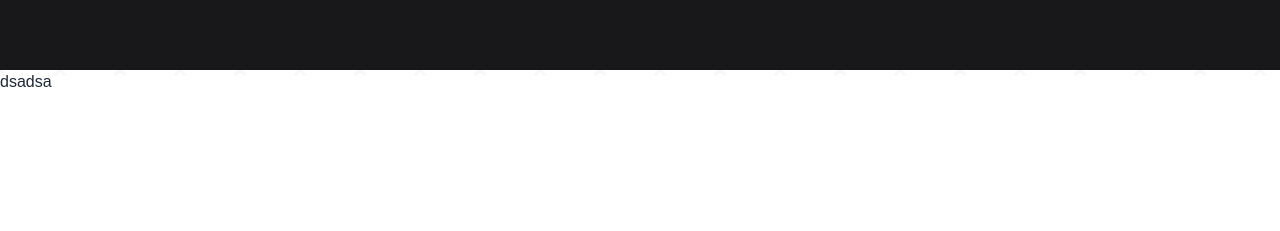
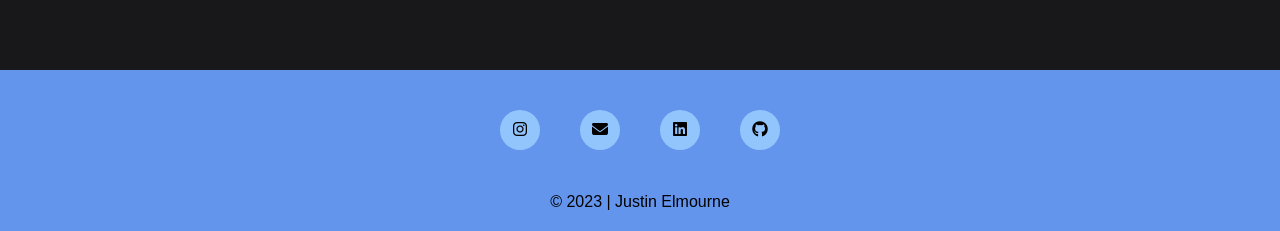
Before and after one commit to jelmourne/jelmourne, a React (Vite) app: page / in a window 1280 px wide. Shown: the part 4550-4781 px from the top of the page. Before the commit the page ends 4644 px from the top, so only its background shows below. Built offline with nearby package versions, Linux system fonts and the light colour scheme.

Commit message:
Footer section

```diff
--- a/src/components/ProjectCard.tsx
+++ b/src/components/ProjectCard.tsx
@@ -1,9 +1,14 @@
 import React from "react";
 import ProjectButton from "./ProjectButton";
 
-function ProjectCard(props: { title: string; tech: string[] }) {
+function ProjectCard(props: { title: string; tech: string[]; link: string }) {
   return (
-    <div className="flex flex-col rounded-xl gap-10 justify-center p-10 cursor-pointer w-1/4 aspect-video hover:shadow-[0px_7px_29px_0px_rgba(103,2,61,0.3)] hover:bg-[#9A54B317] transition-all">
+    <div
+      className="flex flex-col rounded-xl gap-10 justify-center p-10 cursor-pointer w-1/4 aspect-video hover:shadow-[0px_7px_29px_0px_rgba(103,2,61,0.3)] hover:bg-[#9A54B317] transition-all"
+      onClick={() => {
+        window.open(props.link);
+      }}
+    >
       <h1 className="text-3xl text-center font-bold">{props.title}</h1>
       <p className="text-gray-500 text-xl">
         Lorem ipsum dolor sit amet, consectetur adipiscing elit, sed do eiusmod
--- /dev/null
+++ b/src/components/SocialButton.tsx
@@ -0,0 +1,16 @@
+import "../index.css";
+
+function SocialButton(props: { link: string; icon: React.ReactNode }) {
+  return (
+    <li
+      className="bg-blue-300 w-10 aspect-square rounded-full flex justify-center items-center hover:cursor-pointer hover:scale-110 transition-all"
+      onClick={() => {
+        window.open(props.link);
+      }}
+    >
+      <a>{props.icon}</a>
+    </li>
+  );
+}
+
+export default SocialButton;
--- a/src/layout/Contact.tsx
+++ b/src/layout/Contact.tsx
@@ -5,7 +5,7 @@ function Contact() {
     <div className="bg-zinc-900 h-screen mt-20 rounded-t-3xl ">
       <div className="flex flex-row justify-center p-10">
         <h1 className="text-white text-3xl">
-          <i className="fa-solid fa-envelope"></i> Contact
+          <i className="fa-solid fa-phone"></i> Contact
         </h1>
       </div>
       <div className="flex flex-row justify-center gap-10 m-10">
--- a/src/layout/Footer.tsx
+++ b/src/layout/Footer.tsx
@@ -1,9 +1,28 @@
+import SocialButton from "../components/SocialButton";
 import "../index.css";
 
 function Footer() {
   return (
-    <div>
-      <h1>dsadsa</h1>
+    <div className="bg-[rgb(100,149,237)] text-black">
+      <ul className="flex flex-row gap-10 justify-center p-10">
+        <SocialButton
+          link="https://www.instagram.com/jus_elmourne3/?hl=en"
+          icon={<i className="fa-brands fa-instagram"></i>}
+        ></SocialButton>
+        <SocialButton
+          link="mailto:jelmourne@outlook.com"
+          icon={<i className="fa-solid fa-envelope"></i>}
+        ></SocialButton>
+        <SocialButton
+          link="https://www.linkedin.com/in/jelmourne/"
+          icon={<i className="fa-brands fa-linkedin"></i>}
+        ></SocialButton>
+        <SocialButton
+          link="https://github.com/jelmourne"
+          icon={<i className="fa-brands fa-github"></i>}
+        ></SocialButton>
+      </ul>
+      <h1 className="text-center pb-5"> &copy; 2023 | Justin Elmourne</h1>
     </div>
   );
 }
--- a/src/layout/Project.tsx
+++ b/src/layout/Project.tsx
@@ -14,12 +14,24 @@ function Project() {
         </h1>
       </div>
       <div className="flex flex-row justify-center gap-28 flex-wrap">
-        <ProjectCard title="Workly" tech={workly}></ProjectCard>
-        <ProjectCard title="Portfolio" tech={portfolio}></ProjectCard>
-        <ProjectCard title="Smartshop" tech={smartshop}></ProjectCard>
-        <ProjectCard title="Smartshop" tech={smartshop}></ProjectCard>
-        <ProjectCard title="Smartshop" tech={smartshop}></ProjectCard>
-        <ProjectCard title="Smartshop" tech={smartshop}></ProjectCard>
+        <ProjectCard
+          title="Workly"
+          tech={workly}
+          link="https://github.com/jelmourne/workly"
+        ></ProjectCard>
+        <ProjectCard
+          title="Portfolio"
+          tech={portfolio}
+          link="https://github.com/jelmourne/portfolio"
+        ></ProjectCard>
+        <ProjectCard
+          title="Smartshop"
+          tech={smartshop}
+          link="https://github.com/jelmourne/smartshop"
+        ></ProjectCard>
+        <ProjectCard title="Smartshop" tech={smartshop} link=""></ProjectCard>
+        <ProjectCard title="Smartshop" tech={smartshop} link=""></ProjectCard>
+        <ProjectCard title="Smartshop" tech={smartshop} link=""></ProjectCard>
       </div>
       <div className="flex justify-end mx-32 m-10">
         <a
```
